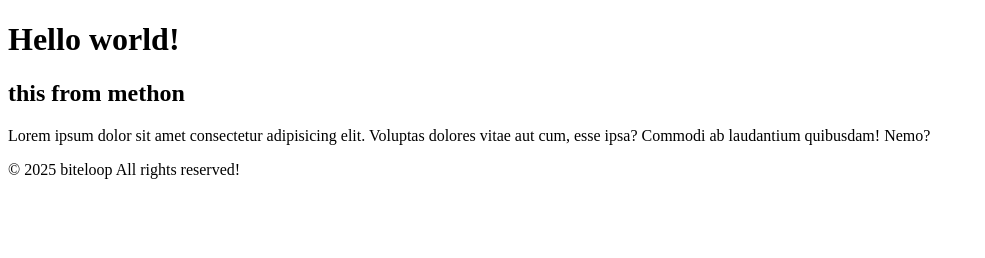
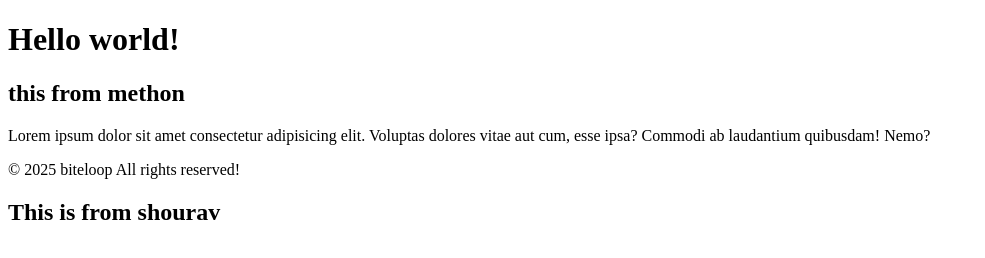
Before and after one commit to ashiqulshourav/bileloop, a plain HTML site: page index.html in a window 1280 px wide. Shown: the whole page, without its empty margins (0-985 px from the left). Drawn offline with Linux system fonts and the light colour scheme.

Commit message:
added test content from shourav
asdfasd

```diff
--- a/index.html
+++ b/index.html
@@ -9,10 +9,13 @@
     <h1>Hello world!</h1>
     <h2>this from methon</h2>
 
-    <p>Lorem ipsum dolor sit amet consectetur adipisicing elit. Voluptas dolores vitae aut cum, esse ipsa? Commodi ab laudantium quibusdam! Nemo?</p>
+    <p>
+      Lorem ipsum dolor sit amet consectetur adipisicing elit. Voluptas dolores
+      vitae aut cum, esse ipsa? Commodi ab laudantium quibusdam! Nemo?
+    </p>
     <footer>
       <p>&copy; 2025 biteloop All rights reserved!</p>
-
     </footer>
+    <h2>This is from shourav</h2>
   </body>
 </html>
```
